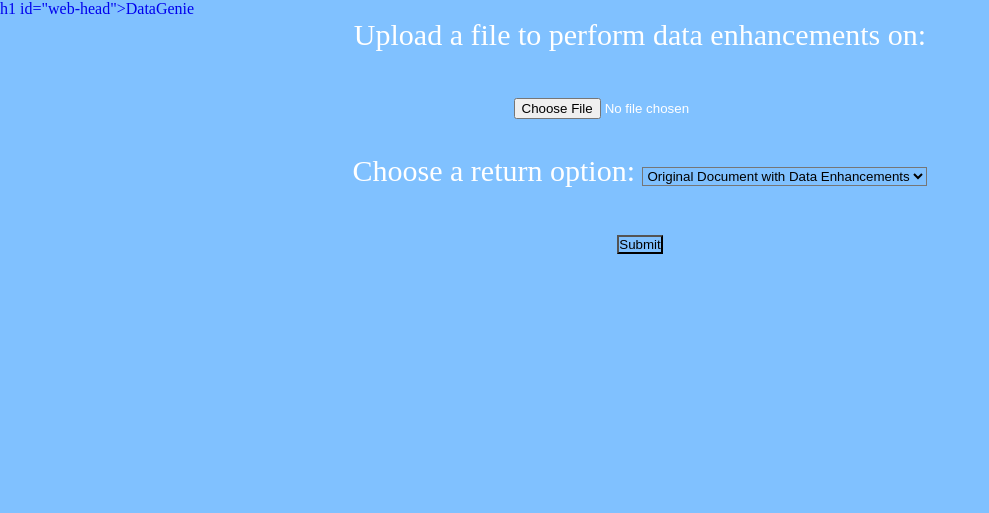
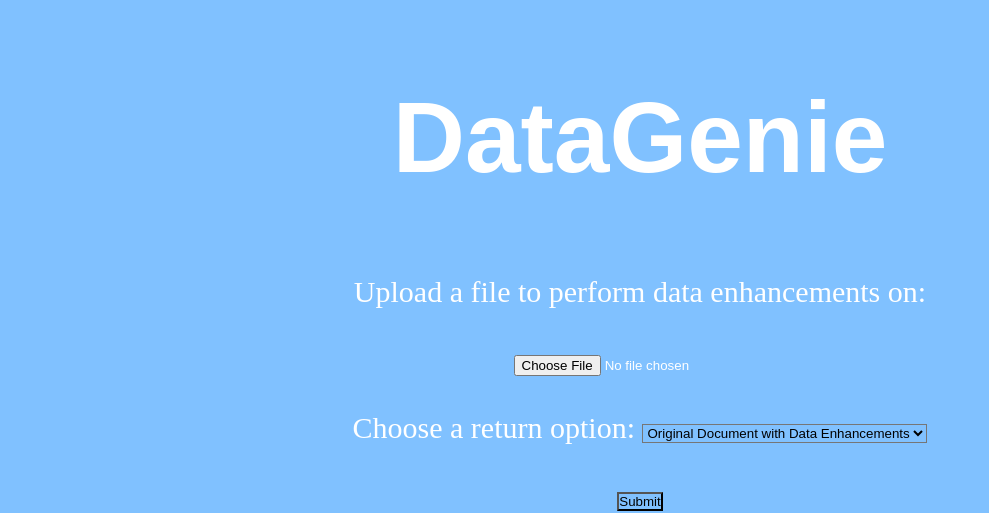
Before and after one commit to linmason/data-genie, a Flask app: page /index in a window 1280 px wide. Shown: the top 513 px of the page, without its empty margins (0-989 px from the left). Run offline with Flask 2, Linux system fonts and the light colour scheme.

Commit message:
Minor fix

```diff
--- a/templates/index.html
+++ b/templates/index.html
@@ -10,7 +10,7 @@
 
     <body>
         <header>
-            <a href="{{url_for('home')}}" style="text-decoration: none;">h1 id="web-head">DataGenie</h1></a>
+            <a href="{{url_for('home')}}" style="text-decoration: none;"><h1 id="web-head">DataGenie</h1></a>
         </header>
 
         <main>
@@ -44,7 +44,4 @@
 
 
     </body>
-
-
-
 </html>
```
